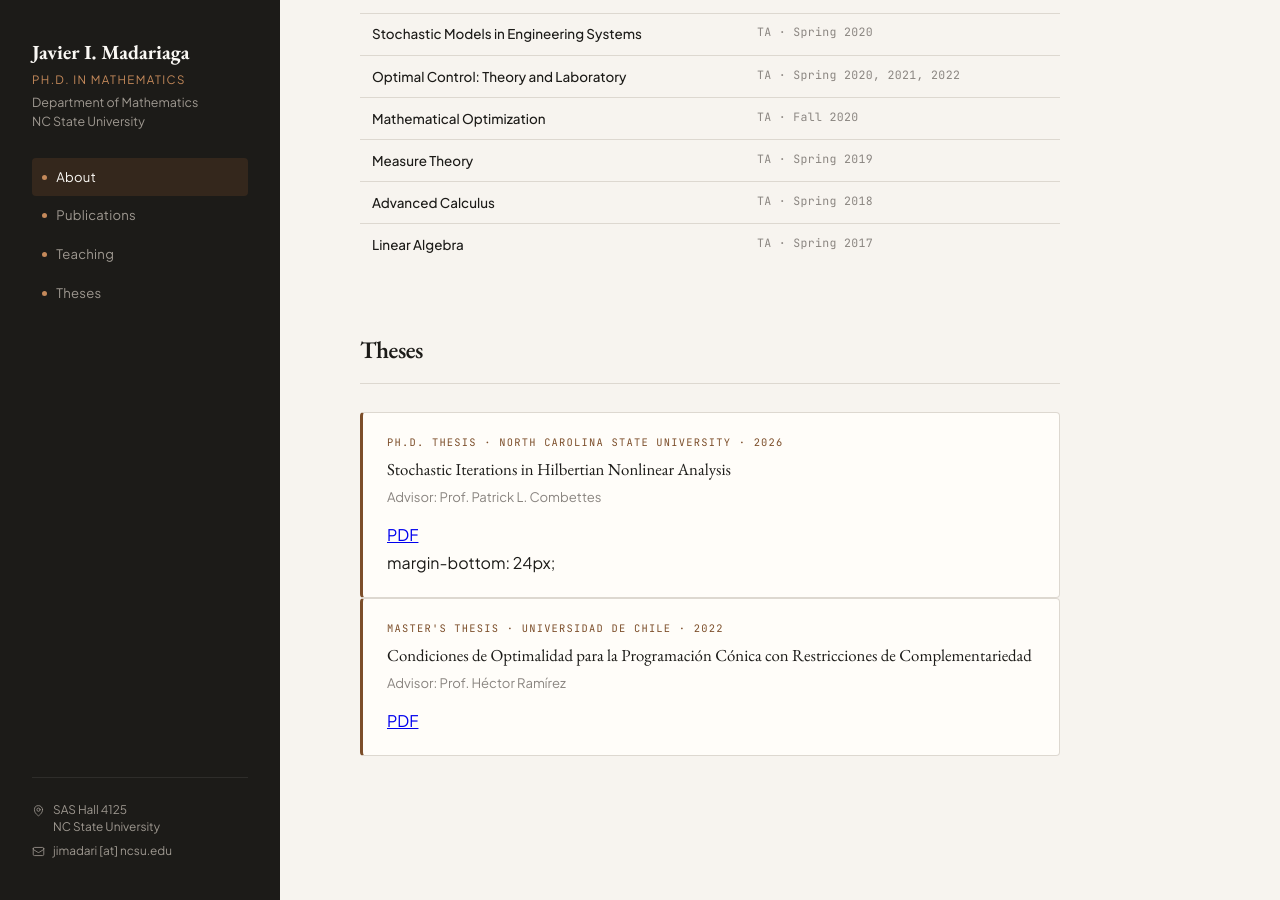
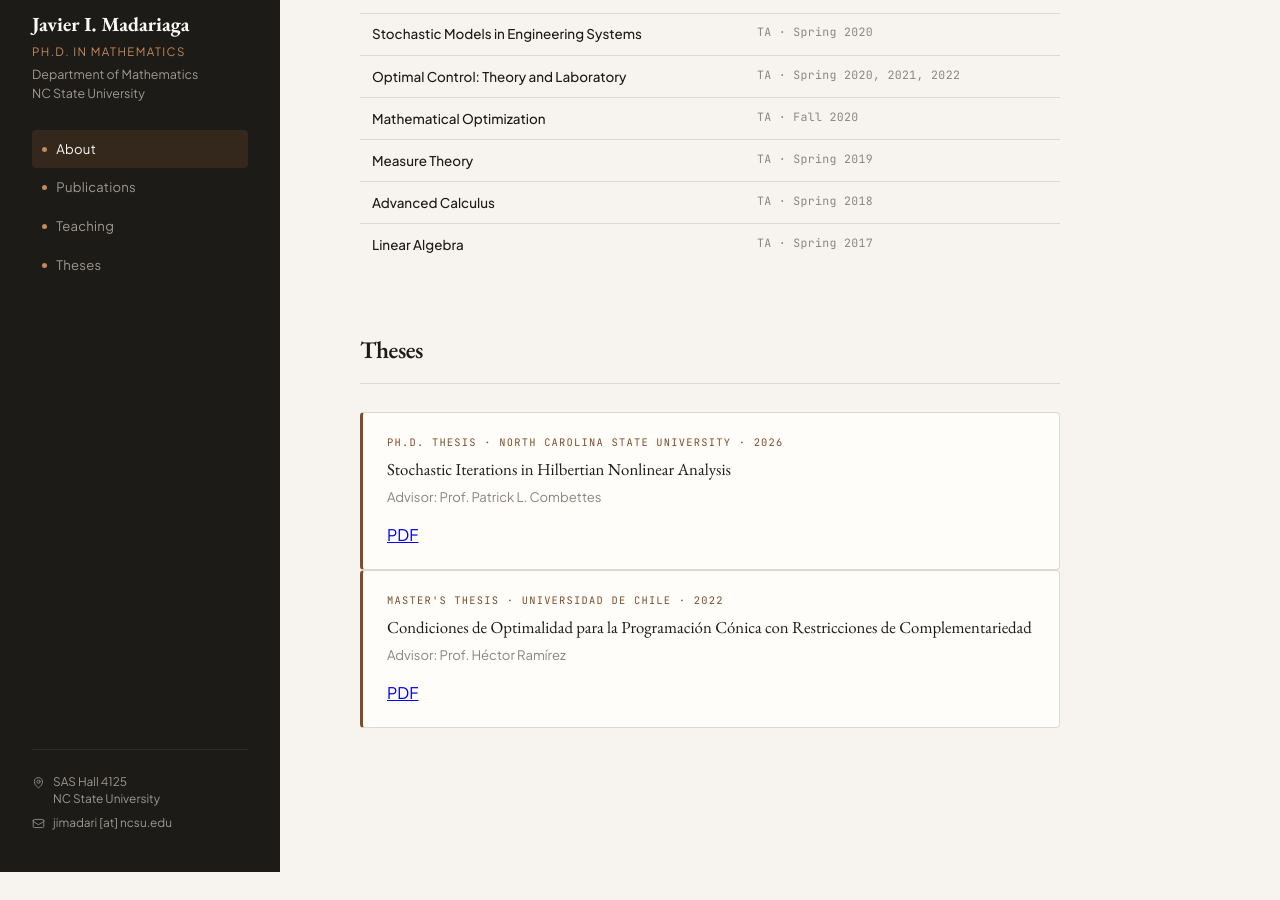
Before and after one commit to jmadariagar/jmadariagar.github.io, a Jekyll site: the page index.html, which Jekyll copies as it is, in a window 1280 px wide and 900 px high, scrolled down 2703 px. Built offline with Jekyll 4.4.1, drawn with Linux system fonts in a browser that asks for light colours; after the commit the page ends 3575 px from its top, so only the background shows below that.

Commit message:
Update index.html

```diff
--- a/index.html
+++ b/index.html
@@ -741,7 +741,6 @@
         <div class="pub-links">
           <a class="pub-link" href="https://javier.madariaga.cl/media/thesis.pdf" target="_blank">PDF</a>
         </div>
-        margin-bottom: 24px;
       </div>
 
       <div class="thesis-card">
```
